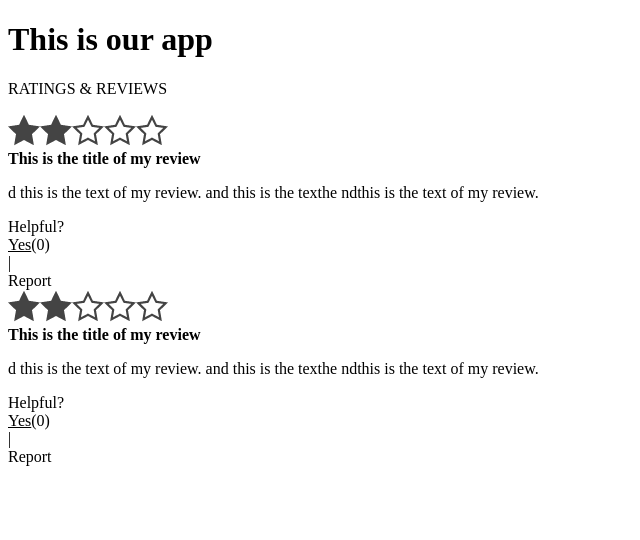
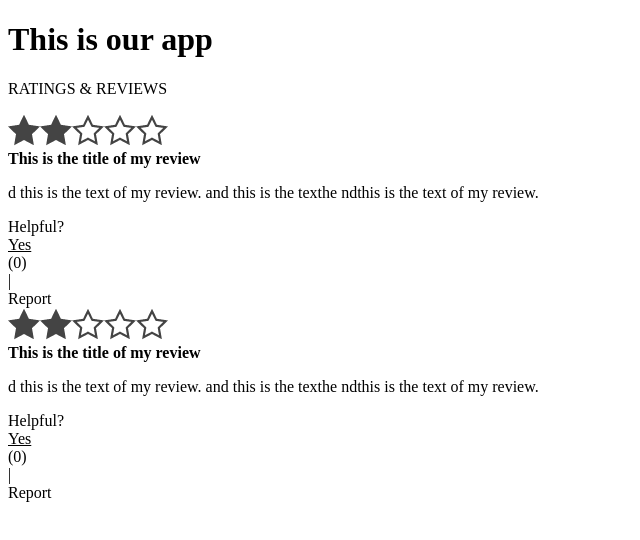
Before and after one commit to tobiasafischer/Project-Catwalk-FEC, a React app: page / in a window 1280 px wide. Shown: the top 540 px of the page, without its empty margins (0-640 px from the left). Built offline with nearby package versions, Linux system fonts and the light colour scheme; the HTML template or start-up script is replaced by a standard one.

Commit message:
Work to 'yes' on helpful review

```diff
--- a/client/src/components/R-and-R/components/review-tile.jsx
+++ b/client/src/components/R-and-R/components/review-tile.jsx
@@ -1,3 +1,4 @@
+/* eslint-disable jsx-a11y/anchor-is-valid */
 import React, { useState } from 'react';
 import { Card } from 'react-bootstrap';
 import Stars from './stars';
@@ -29,18 +30,18 @@ function ReviewTile(props) {
             { body }
             d this is the text of my review. and this is the texthe ndthis is the text of my review.
           </Card.Text>
-          <div className="d-sm-inline-flex justify-content-sm-between" id="helpful">
-            <div id="helpful-text" className="ml-auto p-2">Helpful?</div>
-            <div id="helpful-text" className="ml-auto p-2" onClick={() => setPositiveReviews(positiveReviews + 1)} aria-hidden="true">
-              <u>Yes</u>
+        </div>
+        <div className="d-inline-flex">
+          <div className="mt-2">Helpful?</div>
+          <a id="helpful-yes" className="ml-auto p-2" onClick={() => setPositiveReviews(positiveReviews + 1)} aria-hidden="true"><u>Yes</u></a>
+          <div className="mt-2">
             (
             {positiveReviews}
             )
           </div>
           <div className="ml-auto p-2">|</div>
-            <div id="helpful-text" className="ml-auto p-2" onClick={() => setReportCount(reportCount + 1)} aria-hidden="true">
+          <div className="ml-auto p-2" onClick={() => setReportCount(reportCount + 1)} aria-hidden="true">
             Report
-            </div>
           </div>
         </div>
       </Card>
```
Also changed, not shown: 3 other files (tests, documents, lock files or other folders). Lines whose indentation alone changed are shown as unchanged.
